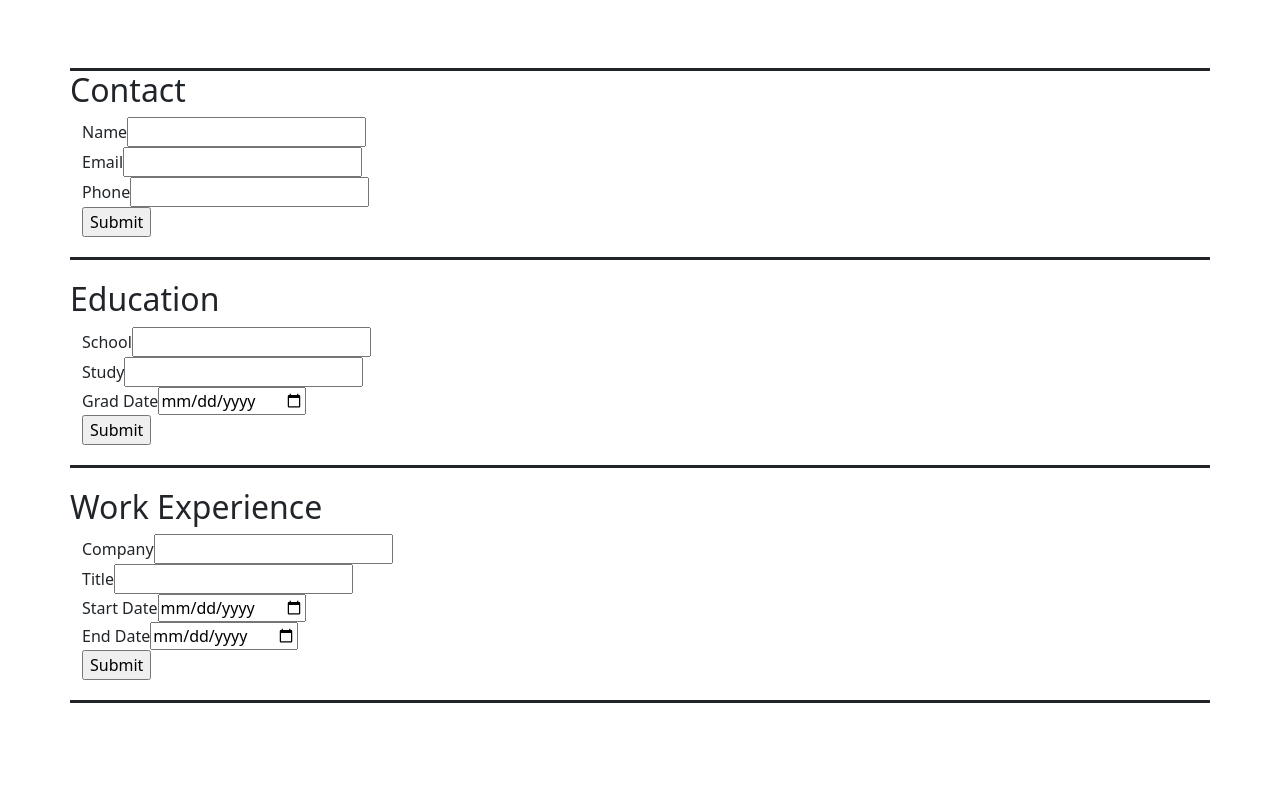
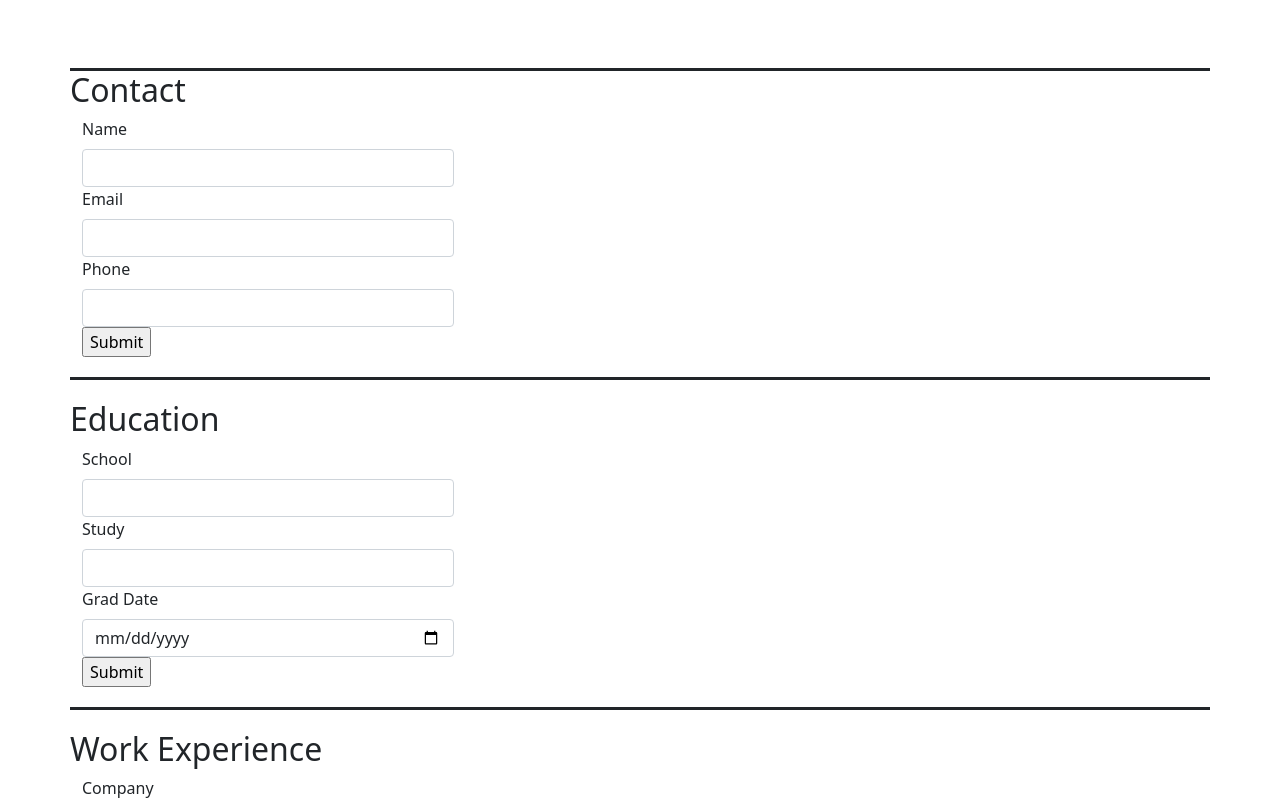
Before and after one commit to samuelmckean/cv-project, a React (Create React App) app: page / in a window 1280 px wide. Shown: the top 800 px of the page. Built offline with nearby package versions, Linux system fonts and the light colour scheme.

Commit message:
applied bootstrap form-label and form-control classes to labels and inputs

```diff
--- a/src/components/FormInput.js
+++ b/src/components/FormInput.js
@@ -19,10 +19,11 @@ class FormInput extends React.Component {
   render() {
     return (
       <div>
-        <label htmlFor={this.props.fieldName}>
+        <label htmlFor={this.props.fieldName} className="form-label">
           {_.startCase(this.props.fieldName)}
         </label>
         <input
+          className="form-control"
           type={this.props.type || "text"}
           name={this.props.fieldName}
           value={this.state.value}
```
